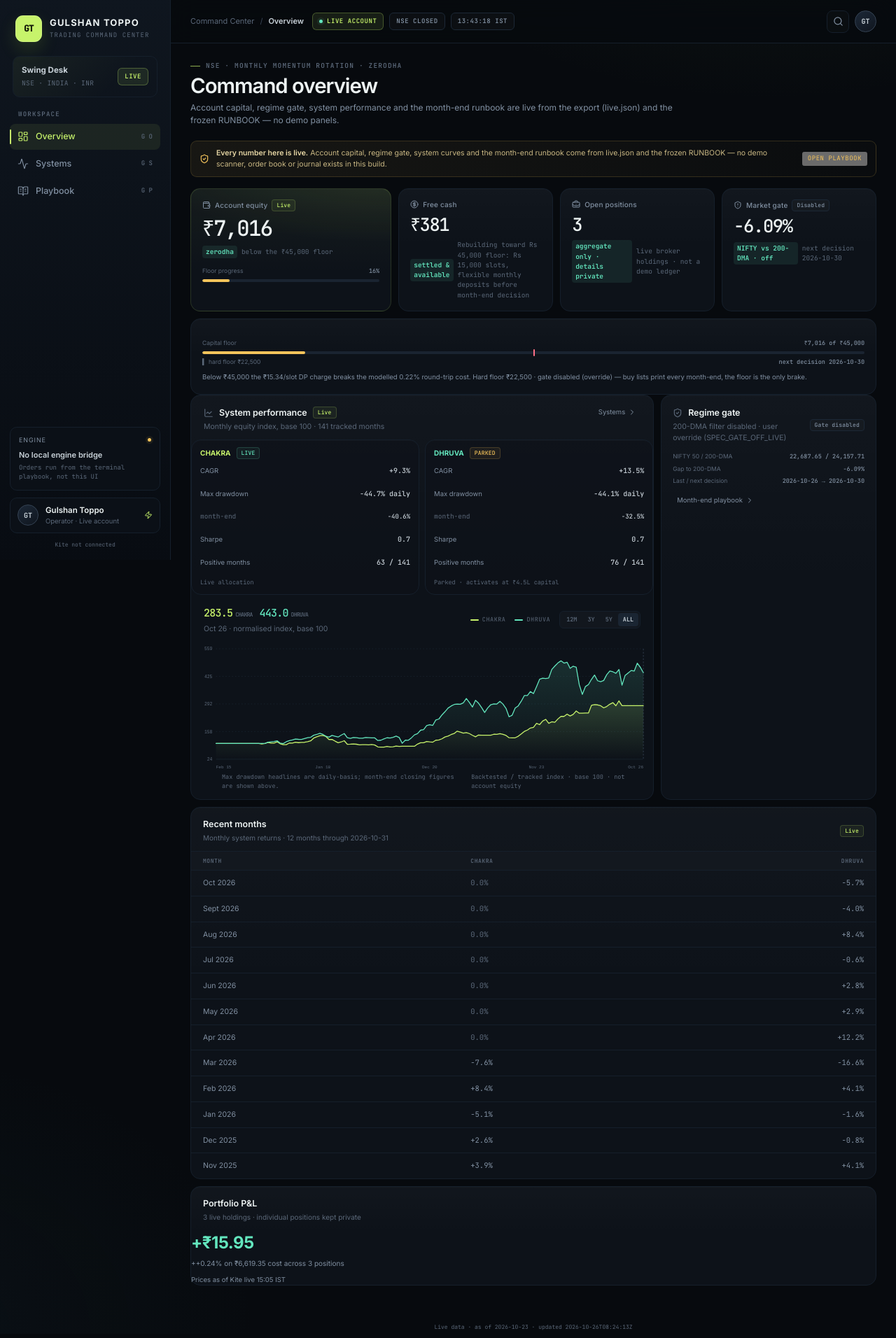
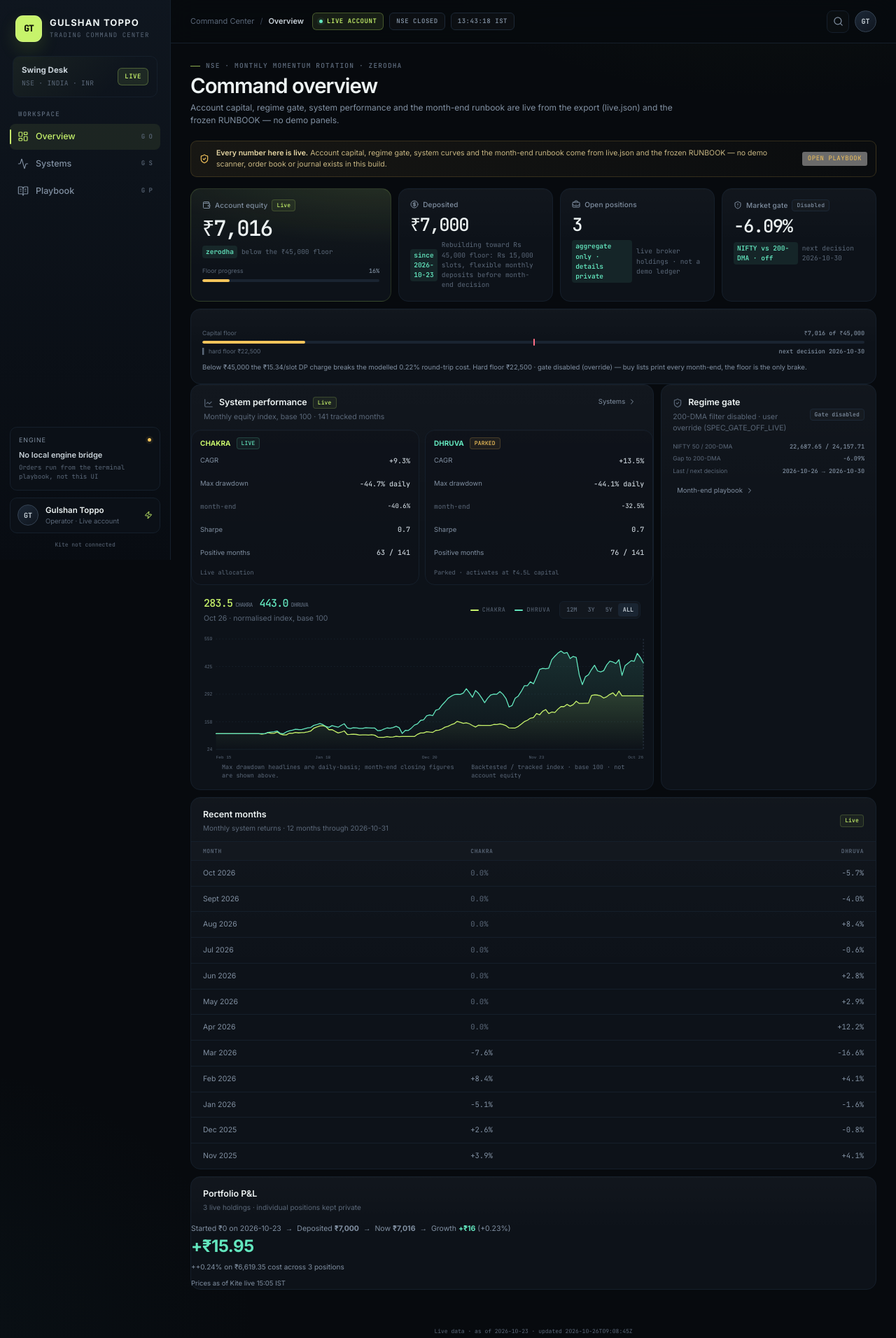
Before and after one commit to gulshan1234g5/trading-dashboard, a React (Vite) app: page / in a window 1280 px wide. Shown: the whole page at 70% size. Built offline with nearby package versions, Linux system fonts and the light colour scheme.

Commit message:
overview: deposited KPI + growth journey strip; cash display removed

```diff
--- a/public/live.json
+++ b/public/live.json
@@ -1,10 +1,13 @@
 {
-  "generated_at": "2026-10-26T08:24:13Z",
+  "generated_at": "2026-10-26T09:08:45Z",
   "data_asof": "2026-10-23",
   "mode": "REAL",
   "account": {
     "broker": "ZERODHA",
-    "cash": 380.65,
+    "deposited_total": 7000.0,
+    "started_on": "2026-10-23",
+    "growth": 15.95,
+    "growth_pct": 0.23,
     "holdings": [],
     "n_positions": 3,
     "cost_basis": 6619.35,
--- a/src/lib/live.tsx
+++ b/src/lib/live.tsx
@@ -33,7 +33,13 @@ export interface LiveSnapshot {
   mode: 'REAL'
   account: {
     broker: string
-    cash: number
+    /** optional: cash was removed from public exports (no-cash-display rule) */
+    cash?: number
+    /** optional: growth journey fields (new exports) */
+    deposited_total?: number
+    started_on?: string
+    growth?: number
+    growth_pct?: number
     holdings: Array<{
       /** optional: new exports are aggregate-only (rows never emitted) */
       symbol?: string
@@ -86,11 +92,13 @@ export function parseLive(raw: any): LiveSnapshot | null {
   const a = raw.account
   if (a === null || typeof a !== 'object') return null
   if (typeof a.broker !== 'string') return null
-  if (typeof a.cash !== 'number' || typeof a.equity !== 'number' || typeof a.n_positions !== 'number') return null
+  if (typeof a.equity !== 'number' || typeof a.n_positions !== 'number') return null
   if (typeof a.capital_floor !== 'number') return null
   if (a.floor_status !== 'below' && a.floor_status !== 'at_or_above') return null
   if (typeof a.capital_plan_note !== 'string') return null
   const optNum = (v: unknown) => v === undefined || typeof v === 'number'
+  if (!optNum(a.deposited_total)) return null
+  if (a.started_on !== undefined && typeof a.started_on !== 'string') return null
   if (a.unrealized_pnl !== undefined && typeof a.unrealized_pnl !== 'number') return null
   if (!Array.isArray(a.holdings)) return null
   for (const h of a.holdings) {
--- a/src/pages/Overview.tsx
+++ b/src/pages/Overview.tsx
@@ -67,11 +67,11 @@ export function Overview({ navigate }: { navigate: (page: PageId) => void }) {
         </div>
         <div className="card kpi-card">
           <div className="kpi-label">
-            <CircleDollarSign /> Free cash
+            <CircleDollarSign /> Deposited
           </div>
-          <div className="kpi-value">{account ? inr(account.cash) : '—'}</div>
+          <div className="kpi-value">{account && account.deposited_total != null ? inr(account.deposited_total) : '—'}</div>
           <div className="kpi-delta">
-            <span className="chip">settled &amp; available</span>
+            <span className="chip">{account?.started_on ? `since ${account.started_on}` : 'total pay-ins'}</span>
             <span>{account ? account.capital_plan_note : ''}</span>
           </div>
         </div>
@@ -291,6 +291,30 @@ export function Overview({ navigate }: { navigate: (page: PageId) => void }) {
               <p>{account ? `${account.n_positions} live holdings · individual positions kept private` : 'loading portfolio P&L'}</p>
             </div>
           </div>
+          {account && account.deposited_total != null ? (
+            <div style={{ display: 'flex', flexWrap: 'wrap', gap: 6, alignItems: 'baseline', fontSize: 10.5, color: 'var(--muted)', marginTop: 4 }} aria-label="Growth journey">
+              <span>
+                Started {inr(0)} on {account.started_on}
+              </span>
+              <span aria-hidden="true">→</span>
+              <span>
+                Deposited <strong>{inr(account.deposited_total)}</strong>
+              </span>
+              <span aria-hidden="true">→</span>
+              <span>
+                Now <strong>{inr(account.equity)}</strong>
+              </span>
+              <span aria-hidden="true">→</span>
+              <span>
+                Growth{' '}
+                <strong className={pnlCls(account.growth ?? 0)}>
+                  {(account.growth ?? 0) > 0 ? '+' : ''}
+                  {inr(account.growth ?? 0)}
+                </strong>{' '}
+                ({pct(account.growth_pct ?? 0)})
+              </span>
+            </div>
+          ) : null}
           {account && account.n_positions > 0 ? (
             <>
               <div className={pnlCls(unrealized)} style={{ fontSize: 24, fontWeight: 700, letterSpacing: '-0.02em' }}>
@@ -310,7 +334,7 @@ export function Overview({ navigate }: { navigate: (page: PageId) => void }) {
               <EmptyState
                 icon={<BriefcaseBusiness />}
                 title={account ? 'No open positions' : 'Loading portfolio…'}
-                text={account ? 'The live account is fully flat — the regime gate is out of the market, so cash is the position.' : 'Fetching portfolio P&L.'}
+                text={account ? 'Live account summary — positions stay private by design.' : 'Fetching portfolio P&L.'}
               />
             </div>
           )}
```
